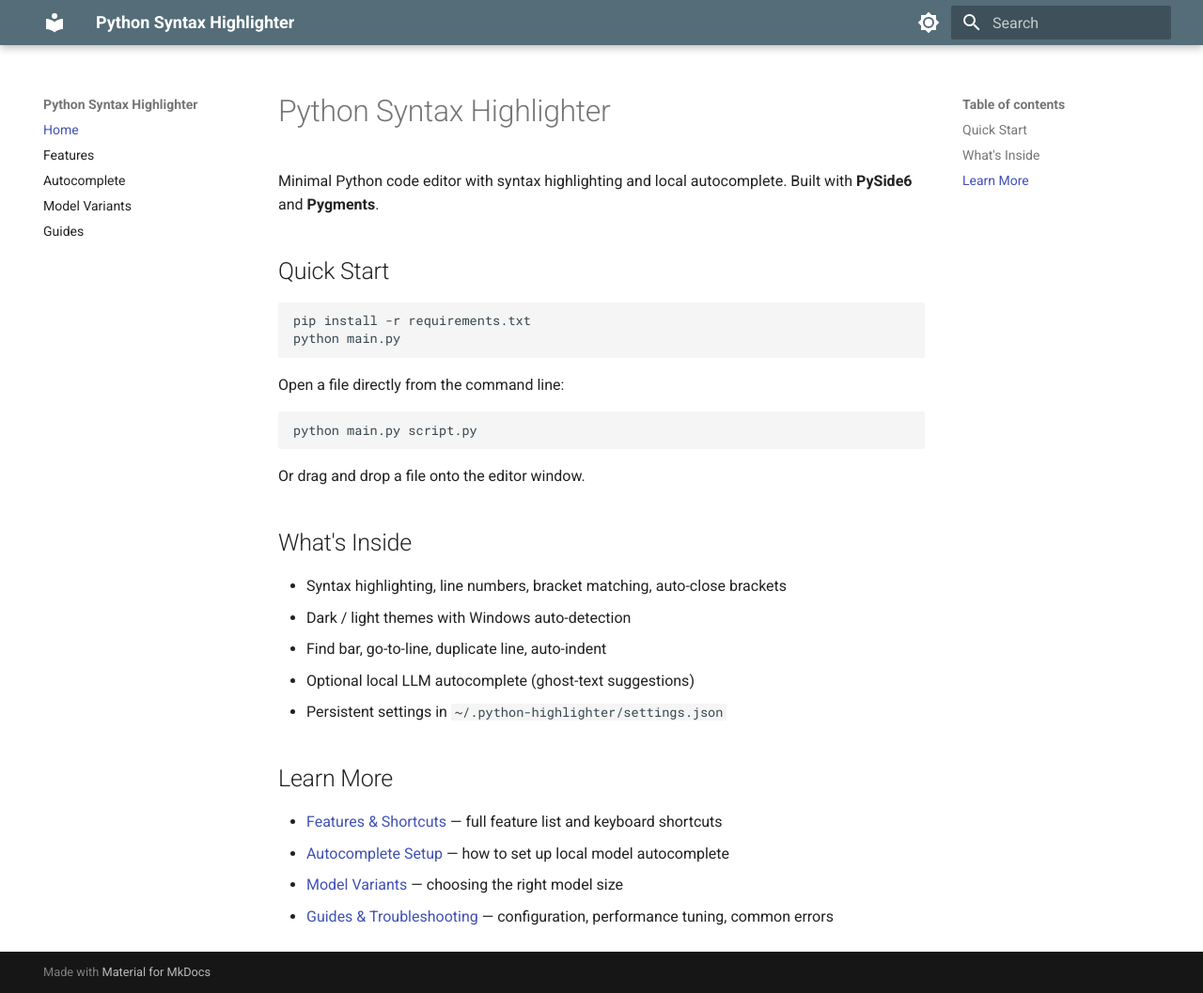
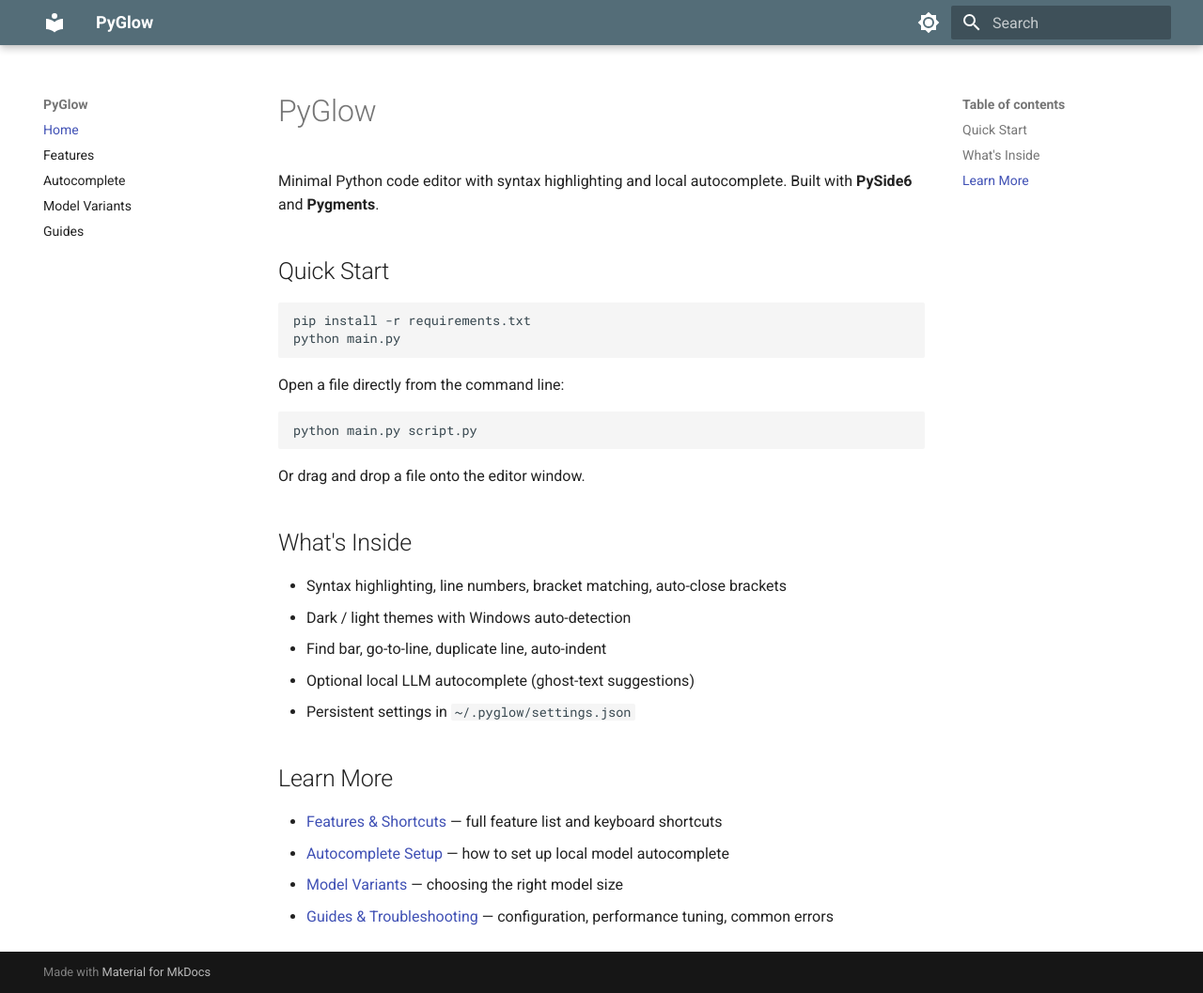
Before and after one commit to Yaroslav-K-V/Simple-Python-Syntax-Highlighter-Outdated, an MkDocs documentation site: the page built from docs/index.md, in a window 1280 px wide and 1057 px high. Shown: the whole window at 94% size. Built offline with MkDocs 1.6.1 and Material for MkDocs 9.7.7, drawn with Linux system fonts in a browser that asks for light colours.

Commit message:
Renaming

```diff
--- a/README.md
+++ b/README.md
@@ -1,4 +1,4 @@
-# Python Syntax Highlighter
+# PyGlow
 
 Minimal Python code editor with syntax highlighting and local autocomplete.
 Built with **PySide6** and **Pygments**.
@@ -12,7 +12,7 @@
 - Dark / light themes with Windows auto-detection
 - Drag & drop file opening, CLI argument support, last file restore
 - Optional local LLM autocomplete with ghost-text suggestions
-- Persistent settings via `~/.python-highlighter/settings.json`
+- Persistent settings via `~/.pyglow/settings.json`
 
 ## Quick Start
 
--- a/config.py
+++ b/config.py
@@ -1,6 +1,6 @@
 """Configuration management for the editor.
 
-Persists user settings as JSON in ~/.python-highlighter/settings.json.
+Persists user settings as JSON in ~/.pyglow/settings.json.
 Missing keys are automatically filled from DEFAULT_CONFIG on load.
 """
 import json
@@ -47,12 +47,12 @@
 class Config:
     """Manages reading, writing, and accessing application settings.
 
-    Settings are stored in ``~/.python-highlighter/settings.json``.
+    Settings are stored in ``~/.pyglow/settings.json``.
     On first run the file does not exist and all defaults apply.
     """
 
     def __init__(self) -> None:
-        self._config_dir = Path.home() / '.python-highlighter'
+        self._config_dir = Path.home() / '.pyglow'
         self._config_file = self._config_dir / 'settings.json'
         self._data: dict = {}
         self._load()
--- a/docs/features.md
+++ b/docs/features.md
@@ -38,7 +38,7 @@
 
 ## Settings
 
-Persistent settings stored in `~/.python-highlighter/settings.json`.
+Persistent settings stored in `~/.pyglow/settings.json`.
 Configurable via **View > Settings** dialog:
 
 - Font family and size
--- a/docs/guides.md
+++ b/docs/guides.md
@@ -2,7 +2,7 @@
 
 ## Configuration
 
-Settings are stored in `~/.python-highlighter/settings.json` and created
+Settings are stored in `~/.pyglow/settings.json` and created
 automatically on first run. You can edit them through **View > Settings** or
 manually in the JSON file.
 
--- a/docs/index.md
+++ b/docs/index.md
@@ -1,4 +1,4 @@
-# Python Syntax Highlighter
+# PyGlow
 
 Minimal Python code editor with syntax highlighting and local autocomplete.
 Built with **PySide6** and **Pygments**.
@@ -24,7 +24,7 @@
 - Dark / light themes with Windows auto-detection
 - Find bar, go-to-line, duplicate line, auto-indent
 - Optional local LLM autocomplete (ghost-text suggestions)
-- Persistent settings in `~/.python-highlighter/settings.json`
+- Persistent settings in `~/.pyglow/settings.json`
 
 ## Learn More
 
--- a/main.py
+++ b/main.py
@@ -1,6 +1,6 @@
 """Main application window.
 
-Entry point for the Python Syntax Highlighter.  Creates a QMainWindow
+Entry point for PyGlow.  Creates a QMainWindow
 with menu bar, status bar, code editor, find bar, and syntax
 highlighting.  Supports open/save, find & go-to-line, theme switching,
 and a settings dialog.
@@ -419,10 +419,10 @@
     # ── Window title ─────────────────────────────────────────────
 
     def _update_title(self) -> None:
-        """Set the window title to 'filename* - Python Syntax Highlighter'."""
+        """Set the window title to 'filename* - PyGlow'."""
         name = os.path.basename(self._file) if self._file else 'Untitled'
         mod = '*' if self._unsaved else ''
-        self.setWindowTitle(f'{name}{mod} - Python Syntax Highlighter')
+        self.setWindowTitle(f'{name}{mod} - PyGlow')
 
     @Slot()
     def _mark_unsaved(self) -> None:
--- a/mkdocs.yml
+++ b/mkdocs.yml
@@ -1,4 +1,4 @@
-site_name: Python Syntax Highlighter
+site_name: PyGlow
 site_description: Minimal Python code editor with syntax highlighting and local autocomplete.
 docs_dir: docs
 site_dir: site
```
